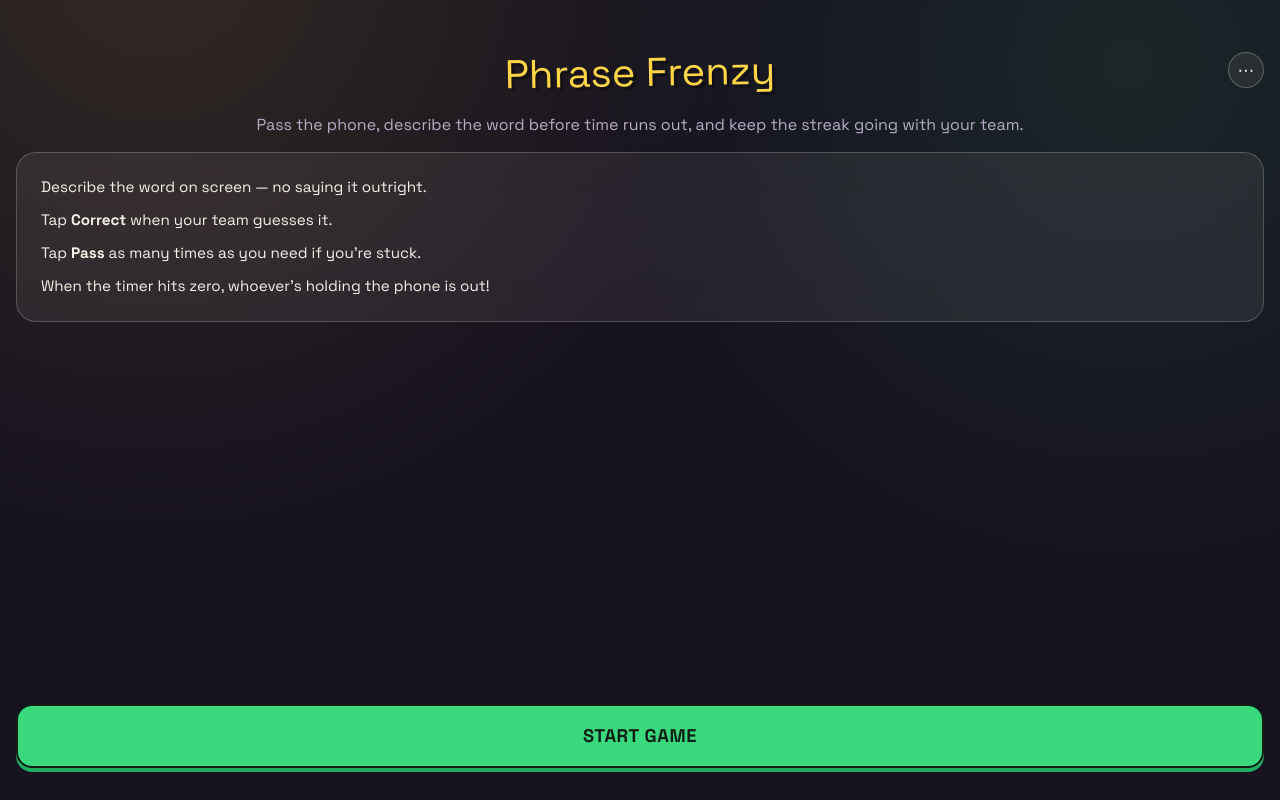
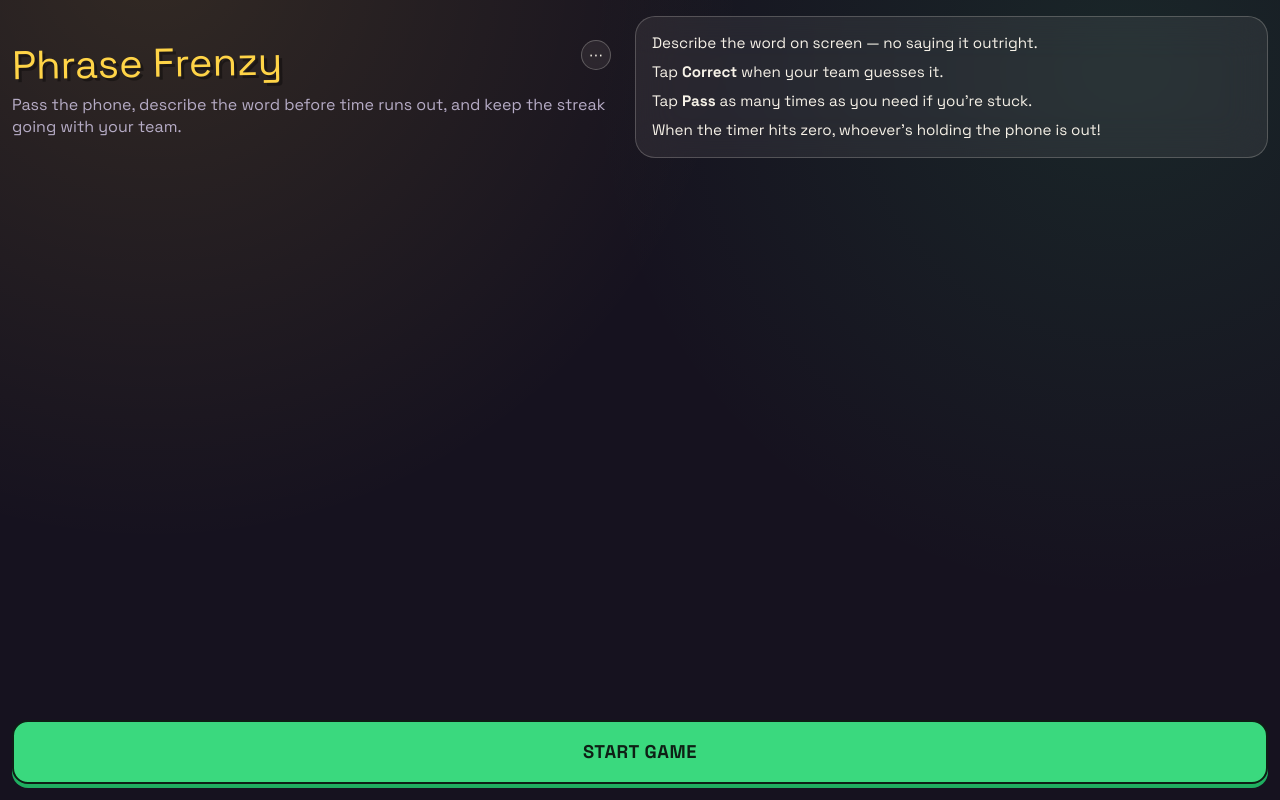
Before and after one commit to coopergolemme/phrase-frenzy, a React (Vite) app: page / in a window 1280 px wide. Built offline with nearby package versions, Linux system fonts and the light colour scheme; no server answers; the database is empty.

Commit message:
fix sideways styles

```diff
--- a/src/index.css
+++ b/src/index.css
@@ -1,8 +1,8 @@
 @import "tailwindcss";
 
-/* Matches the app's `(orientation: landscape) and (max-height: 600px)` breakpoint
+/* Matches the app's `(orientation: landscape) and (max-height: 2000px)` breakpoint
    used for the compact "phone held sideways" layouts. */
-@custom-variant landscape-compact (@media (orientation: landscape) and (max-height: 600px));
+@custom-variant landscape-compact (@media (orientation: landscape) and (max-height: 2000px));
 
 /* "Marquee ticket" theme: a dark, carnival-arcade look built for a phone
    getting passed hand to hand under party lights — chunky ticket-stub
@@ -125,7 +125,7 @@ button {
   min-height: 0;
 }
 
-@media (orientation: landscape) and (max-height: 600px) {
+@media (orientation: landscape) and (max-height: 2000px) {
   .app-shell {
     padding: max(env(safe-area-inset-top), var(--space-2))
       max(env(safe-area-inset-right), var(--space-3))
--- a/src/styles/screens.css
+++ b/src/styles/screens.css
@@ -418,7 +418,7 @@
 
 /* Landscape (phone, held sideways for the active round) */
 
-@media (orientation: landscape) and (max-height: 600px) {
+@media (orientation: landscape) and (max-height: 2000px) {
   .screen--game {
     display: grid;
     grid-template-columns: minmax(56px, 84px) 1fr minmax(56px, 84px);
@@ -748,7 +748,7 @@
   color: var(--color-text-secondary);
 }
 
-@media (orientation: landscape) and (max-height: 600px) {
+@media (orientation: landscape) and (max-height: 2000px) {
   .review-sheet {
     padding: max(env(safe-area-inset-top), var(--space-2))
       max(env(safe-area-inset-right), var(--space-3))
@@ -779,7 +779,7 @@
 /* Shared standings landscape layout: round summary, final standings,
    and match history all sit the standings list beside a hero block. */
 
-@media (orientation: landscape) and (max-height: 600px) {
+@media (orientation: landscape) and (max-height: 2000px) {
   .standings {
     flex: 1;
     justify-content: center;
```
